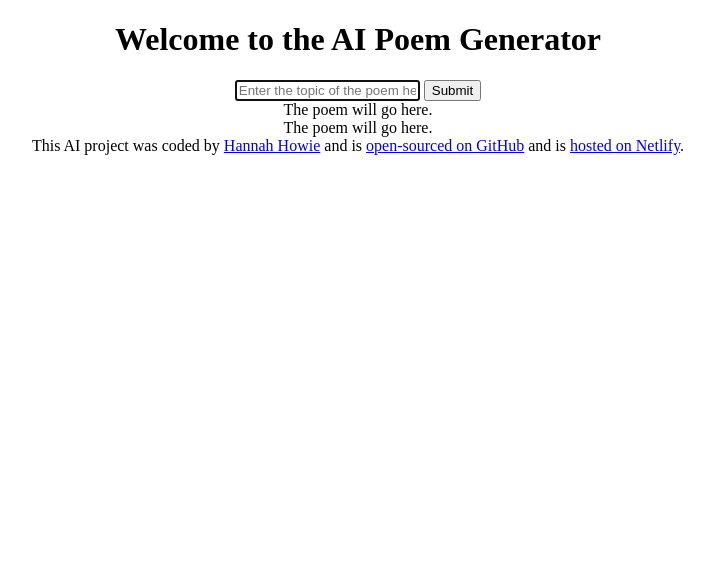
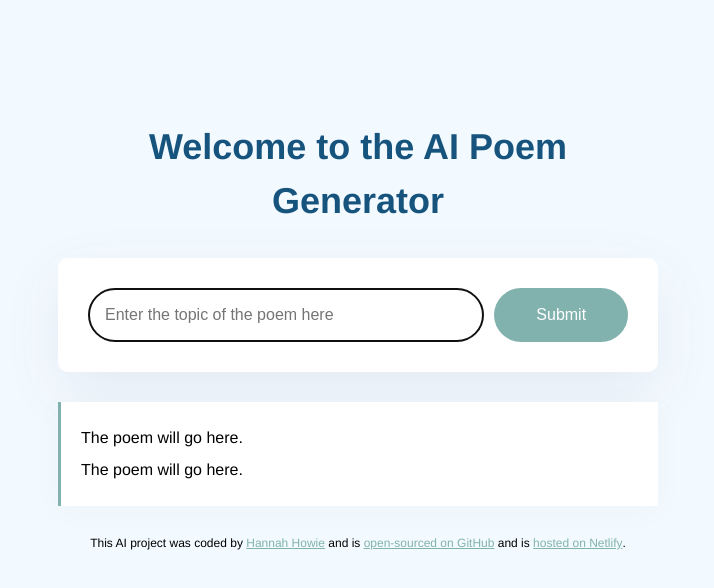
Before and after one commit to Hannah-h01/AI-Project, a plain HTML site: page index.html in a window 1280 px wide. Shown: the whole page, without its empty margins (282-996 px from the left). Drawn offline with Linux system fonts and the light colour scheme.

Commit message:
Added CSS to the project

```diff
--- a/index.html
+++ b/index.html
@@ -7,6 +7,7 @@
     <title>AI Generator</title>
   </head>
   <body>
+    <div class="container">
       <header>
         <h1>Welcome to the AI Poem Generator</h1>
       </header>
@@ -19,10 +20,11 @@
             autofocus
             required
             autocomplete="off"
+            class="instructions"
           />
-        <input type="submit" />
+          <input type="submit" class="submit-button" />
         </form>
-      <div>
+        <div class="poem">
           The poem will go here.
           <br />
           The poem will go here.
@@ -32,7 +34,9 @@
 
       <footer>
         This AI project was coded by
-      <a href="https://github.com/Hannah-h01/" target="_blank">Hannah Howie</a>
+        <a href="https://github.com/Hannah-h01/" target="_blank"
+          >Hannah Howie</a
+        >
         and is
         <a href="https://github.com/Hannah-h01/AI-Project" target="_blank">
           open-sourced on GitHub</a
@@ -42,6 +46,7 @@
           >hosted on Netlify</a
         >.
       </footer>
+    </div>
 
     <script src="src/index.js"></script>
   </body>
--- a/src/style.css
+++ b/src/style.css
@@ -1,3 +1,75 @@
 body {
+    background-color: #f3faff;
+    font-family: Helvetica, Arial, sans-serif;
+}
+
+a {
+    color: #81b2ad;
+    font-weight: 500;
+}
+
+.container {
+    margin: 120px auto;
+    max-width: 600px;
+}
+
+header {
+    margin-bottom: 30px;
+}
+
+h1 {
     text-align: center;
+    font-weight: 800;
+    font-size: 36px;
+    line-height: 1.5;
+    color: #16547e;
 }
+
+form {
+    padding: 30px;
+    background-color: white;
+    box-shadow: 0px 20px 60px rgba(65, 50, 100, 0.08);
+    border-radius: 10px;
+    display: flex;
+    margin-bottom: 30px;
+}
+
+.instructions {
+    padding: 16px;
+    border: 1px solid rgba(39, 33, 66, 0.5);
+    width: 80%;
+    font-size: 16px;
+    border-radius: 50px;
+    line-height: 20px;
+    color: #272044;
+}
+
+.submit-button {
+    margin-left: 10px;
+    background: #81b2ad;
+    color: white;
+    border: none;
+    width: 150px;
+    font-size: 16px;
+    border-radius: 50px;
+    padding: 14px 24px;
+}
+
+.submit-button:hover {
+    cursor: pointer;
+}
+
+.poem {
+    font-size: 16px;
+    background-color: #fff;
+    padding: 20px;
+    line-height: 2;
+    border-left: 3px solid #81b2ad;
+    box-shadow: 0px 4px 30px 0px rgba(39, 33, 66, 0.03);
+}
+
+footer {
+    text-align: center;
+    font-size: 12px;
+    margin-top: 30px;
+}
```
Lines whose indentation alone changed are shown as unchanged.
